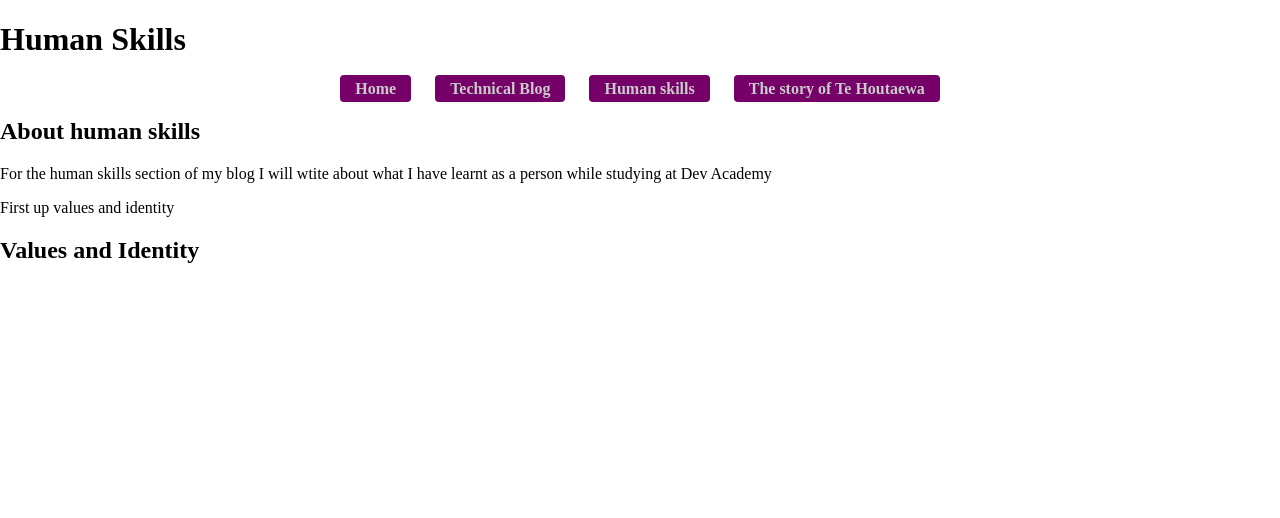
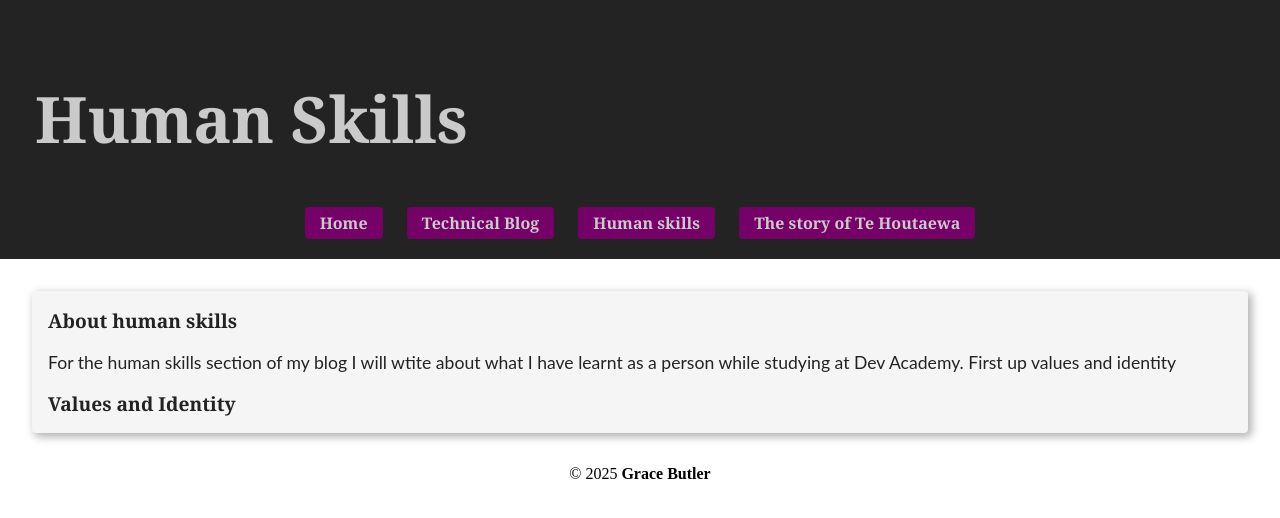
Before and after one commit to grace756/grace756.github.io, a plain HTML site: page blog/human-skills.html in a window 1280 px wide. Drawn offline with Linux system fonts and the light colour scheme.

Commit message:
Updated human skills with new CSS formatting

```diff
--- a/blog/human-skills.html
+++ b/blog/human-skills.html
@@ -9,31 +9,31 @@
 </head>
 
 <body>
-  <div class="header">
-    <div class="middle">
+  <header>
+    <div class="header-title">
       <h1>Human Skills</h1>
     </div>
-    <div class="content">
-
     <div class="header-links">
       <a href="./index.html" class="btn-header">Home</a>
       <a href="./technical-blog.html" class="btn-header">Technical Blog</a>
-        <a href="./human-skills.html" class="btn-header">Human skills</a>
+      <a class="btn-header">Human skills</a>
       <a href="./te-houtaewa-template.html" class="btn-header">The story of Te Houtaewa</a>
     </div>
-      <div class="about">
+  </header>
+  <main>
+    <article>
       <h2>About human skills </h2>
-      </div>
       <div>
         <P> For the human skills section of my blog I will wtite about what I have learnt as a person while
-          studying at Dev Academy
+          studying at Dev Academy. First up values and identity
         </P>
-        <p> First up values and identity
-      </div>
-      <div class="about">
         <h2> Values and Identity</h2>
       </div>
-      <div>
+    </article>
+  </main>
+  <footer>
+    &copy; 2025 <strong>Grace Butler</strong>
+  </footer>
+</body>
 
-      </div>
-    </div>
+</html>
```
Also changed, not shown: blog/human-skills2.html (+6 -12 lines). Lines whose indentation alone changed are shown as unchanged.
